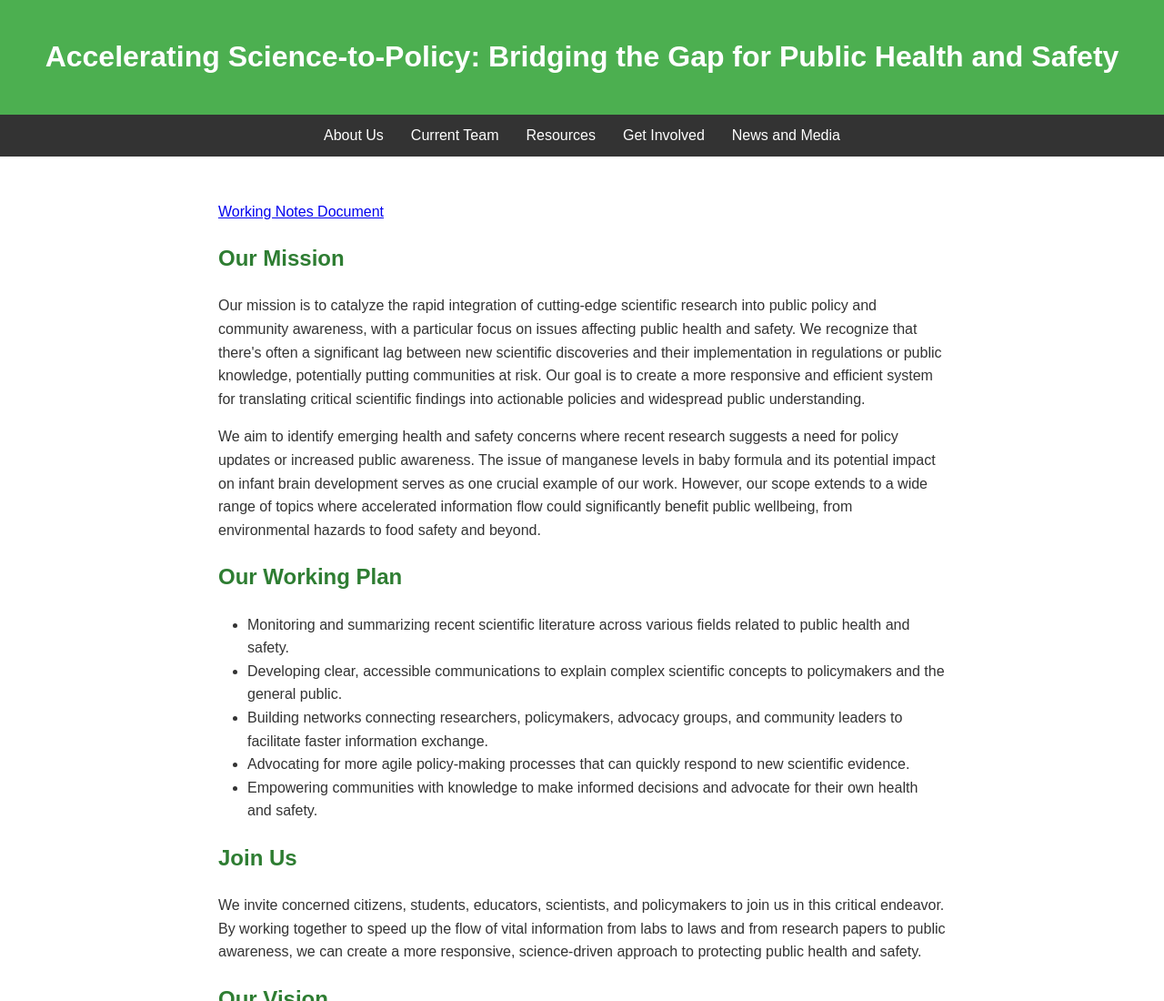
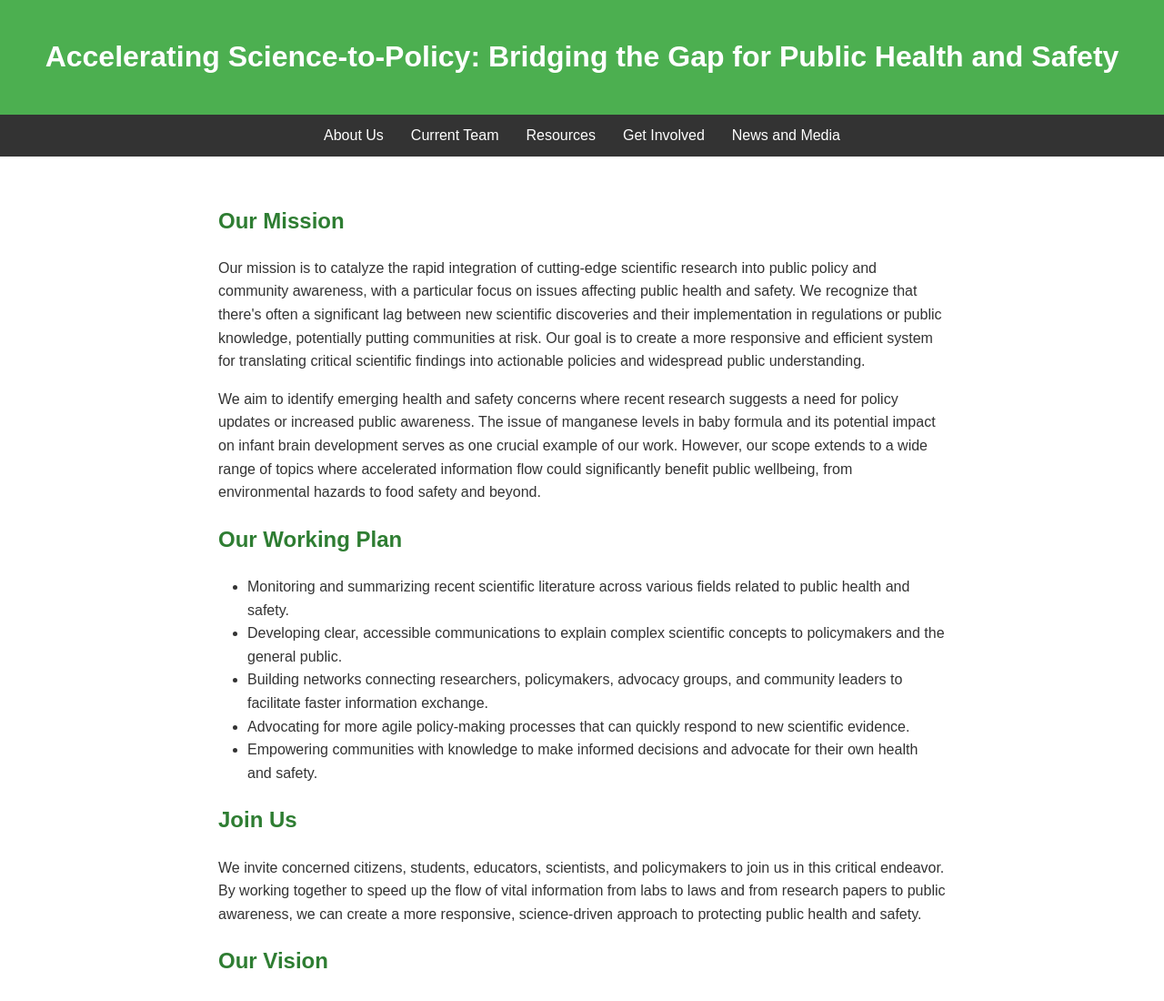
Before and after one commit to Information-Manager/manganeseproject.github.io, a plain HTML site: page index.html in a window 1280 px wide. Shown: the top 1100 px of the page at 91% size. Drawn offline with Linux system fonts and the light colour scheme.

Commit message:
remove link to working notes

```diff
--- a/index.html
+++ b/index.html
@@ -67,9 +67,6 @@
         </ul>
     </nav>
     <main>
-	<p>
-		<a href="https://docs.google.com/document/d/1jXwUzI7GgUdMLJabGCGbUL82bvw_Uv1fZ7CQ3oFuJeU/edit#heading=h.26vczv32i0fq" target="_blank">Working Notes Document</a>
-	</p>
         <h2>Our Mission</h2>
         <p>Our mission is to catalyze the rapid integration of cutting-edge scientific research into public policy and community awareness, with a particular focus on issues affecting public health and safety. We recognize that there's often a significant lag between new scientific discoveries and their implementation in regulations or public knowledge, potentially putting communities at risk. Our goal is to create a more responsive and efficient system for translating critical scientific findings into actionable policies and widespread public understanding.</p>
 
```
